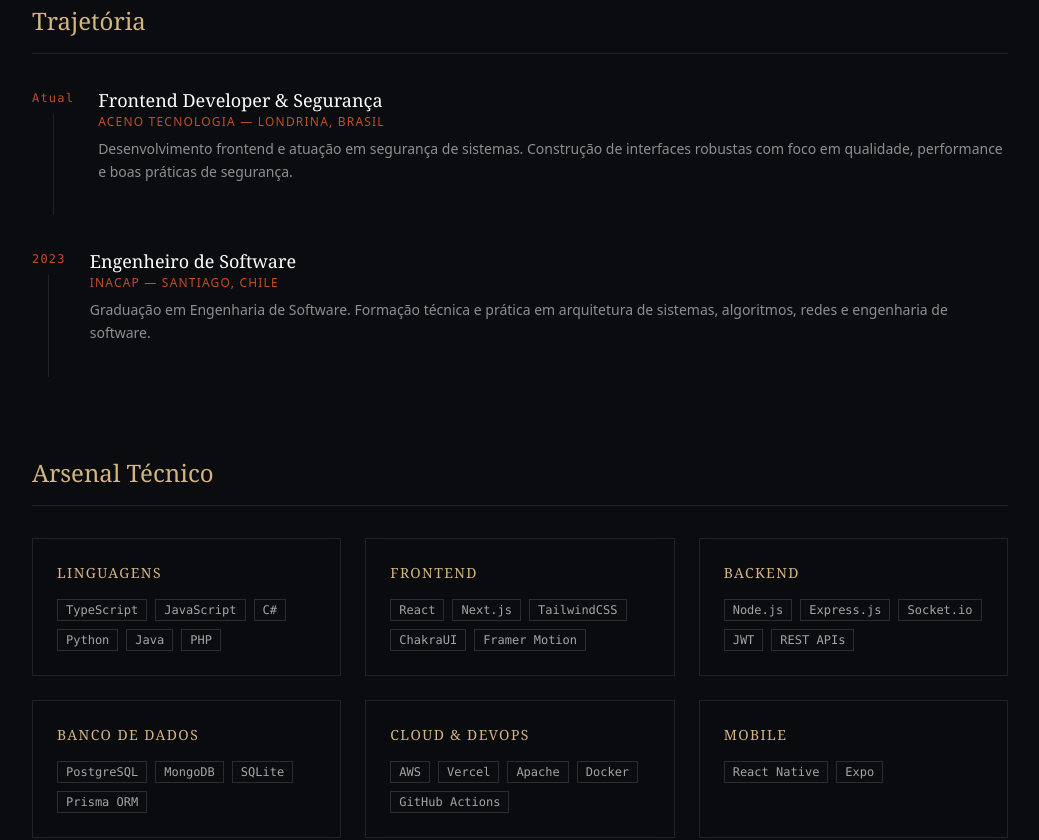
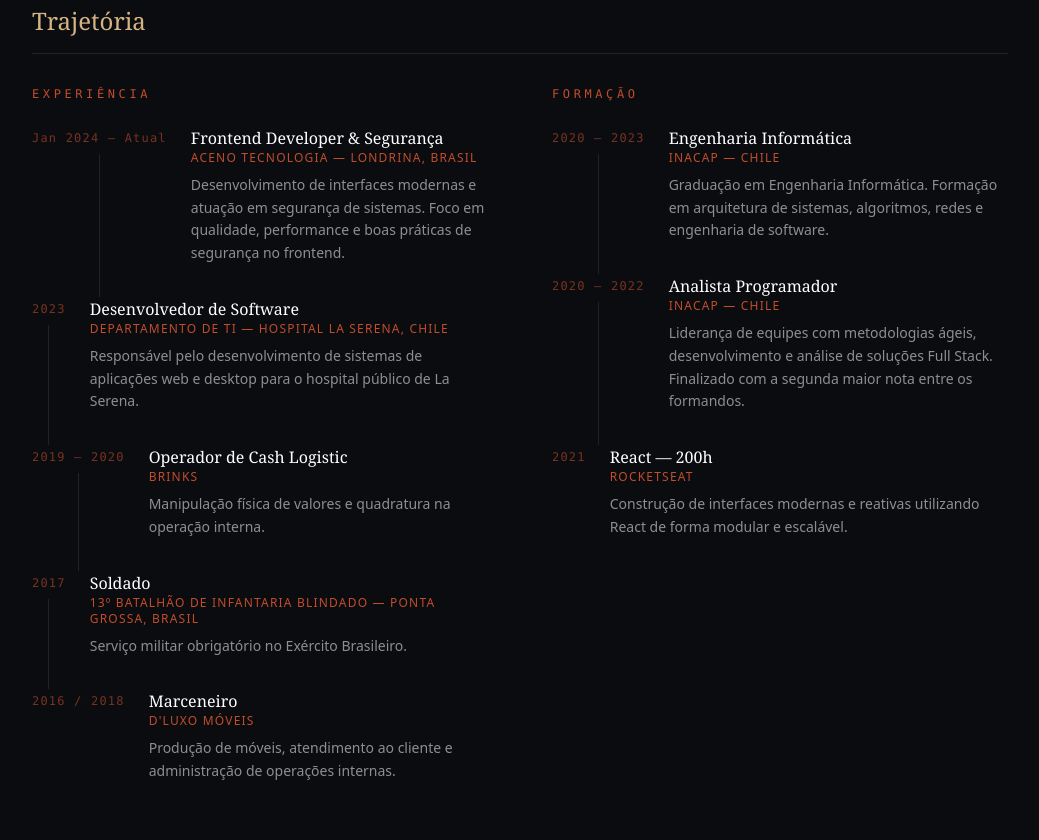
Before and after one commit to kevinmcruzp/portfolio, a Next.js app: page /about in a window 1280 px wide. Shown: the part 860-1700 px from the top of the page, without its empty margins (120-1159 px from the left). Built offline with nearby package versions, Linux system fonts and the light colour scheme.

Commit message:
feat(about): expand timeline with full work and education history

```diff
--- a/app/about/page.tsx
+++ b/app/about/page.tsx
@@ -17,18 +17,57 @@ const STACK = [
     { category: "Mobile", items: ["React Native", "Expo"] },
 ];
 
-const TIMELINE = [
+const EXPERIENCE = [
     {
-        year: "Atual",
+        year: "Jan 2024 – Atual",
         role: "Frontend Developer & Segurança",
         place: "Aceno Tecnologia — Londrina, Brasil",
-        desc: "Desenvolvimento frontend e atuação em segurança de sistemas. Construção de interfaces robustas com foco em qualidade, performance e boas práticas de segurança.",
+        desc: "Desenvolvimento de interfaces modernas e atuação em segurança de sistemas. Foco em qualidade, performance e boas práticas de segurança no frontend.",
     },
     {
         year: "2023",
-        role: "Engenheiro de Software",
-        place: "INACAP — Santiago, Chile",
-        desc: "Graduação em Engenharia de Software. Formação técnica e prática em arquitetura de sistemas, algoritmos, redes e engenharia de software.",
+        role: "Desenvolvedor de Software",
+        place: "Departamento de TI — Hospital La Serena, Chile",
+        desc: "Responsável pelo desenvolvimento de sistemas de aplicações web e desktop para o hospital público de La Serena.",
+    },
+    {
+        year: "2019 – 2020",
+        role: "Operador de Cash Logistic",
+        place: "Brinks",
+        desc: "Manipulação física de valores e quadratura na operação interna.",
+    },
+    {
+        year: "2017",
+        role: "Soldado",
+        place: "13º Batalhão de Infantaria Blindado — Ponta Grossa, Brasil",
+        desc: "Serviço militar obrigatório no Exército Brasileiro.",
+    },
+    {
+        year: "2016 / 2018",
+        role: "Marceneiro",
+        place: "D'Luxo Móveis",
+        desc: "Produção de móveis, atendimento ao cliente e administração de operações internas.",
+    },
+];
+
+const EDUCATION = [
+    {
+        year: "2020 – 2023",
+        role: "Engenharia Informática",
+        place: "INACAP — Chile",
+        desc: "Graduação em Engenharia Informática. Formação em arquitetura de sistemas, algoritmos, redes e engenharia de software.",
+    },
+    {
+        year: "2020 – 2022",
+        role: "Analista Programador",
+        place: "INACAP — Chile",
+        desc: "Liderança de equipes com metodologias ágeis, desenvolvimento e análise de soluções Full Stack. Finalizado com a segunda maior nota entre os formandos.",
+    },
+    {
+        year: "2021",
+        role: "React — 200h",
+        place: "Rocketseat",
+        desc: "Construção de interfaces modernas e reativas utilizando React de forma modular e escalável.",
     },
 ];
 
@@ -123,20 +162,47 @@ export default function AboutPage() {
                     className="mb-20"
                 >
                     <h2 className="text-2xl font-serif text-nordic-gold mb-8 pb-4 border-b border-nordic-parchment/10">Trajetória</h2>
-                    <div className="space-y-8">
-                        {TIMELINE.map((item, i) => (
+
+                    <div className="grid md:grid-cols-2 gap-x-16">
+                        {/* Experiência */}
+                        <div>
+                            <h3 className="text-xs font-mono tracking-[0.3em] text-nordic-bronze uppercase mb-6">Experiência</h3>
+                            <div className="space-y-0">
+                                {EXPERIENCE.map((item, i) => (
                                     <div key={i} className="flex gap-6">
                                         <div className="flex flex-col items-center">
-                                    <span className="text-xs font-mono text-nordic-bronze tracking-widest whitespace-nowrap pt-1">{item.year}</span>
-                                    <div className="w-px flex-1 bg-nordic-parchment/10 mt-2" />
+                                            <span className="text-xs font-mono text-nordic-bronze/60 tracking-widest whitespace-nowrap pt-1">{item.year}</span>
+                                            {i < EXPERIENCE.length - 1 && <div className="w-px flex-1 bg-nordic-parchment/10 mt-2" />}
                                         </div>
                                         <div className="pb-8">
-                                    <h3 className="font-serif text-white text-lg">{item.role}</h3>
+                                            <h4 className="font-serif text-white text-base">{item.role}</h4>
                                             <p className="text-nordic-bronze text-xs tracking-widest uppercase mb-2">{item.place}</p>
                                             <p className="text-nordic-parchment/60 text-sm leading-relaxed">{item.desc}</p>
                                         </div>
                                     </div>
                                 ))}
+                            </div>
+                        </div>
+
+                        {/* Formação */}
+                        <div>
+                            <h3 className="text-xs font-mono tracking-[0.3em] text-nordic-bronze uppercase mb-6">Formação</h3>
+                            <div className="space-y-0">
+                                {EDUCATION.map((item, i) => (
+                                    <div key={i} className="flex gap-6">
+                                        <div className="flex flex-col items-center">
+                                            <span className="text-xs font-mono text-nordic-bronze/60 tracking-widest whitespace-nowrap pt-1">{item.year}</span>
+                                            {i < EDUCATION.length - 1 && <div className="w-px flex-1 bg-nordic-parchment/10 mt-2" />}
+                                        </div>
+                                        <div className="pb-8">
+                                            <h4 className="font-serif text-white text-base">{item.role}</h4>
+                                            <p className="text-nordic-bronze text-xs tracking-widest uppercase mb-2">{item.place}</p>
+                                            <p className="text-nordic-parchment/60 text-sm leading-relaxed">{item.desc}</p>
+                                        </div>
+                                    </div>
+                                ))}
+                            </div>
+                        </div>
                     </div>
                 </motion.div>
 
```
Lines whose indentation alone changed are shown as unchanged.
